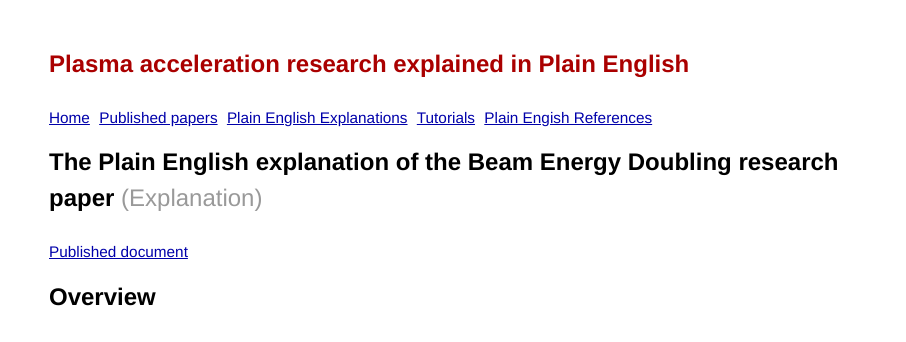
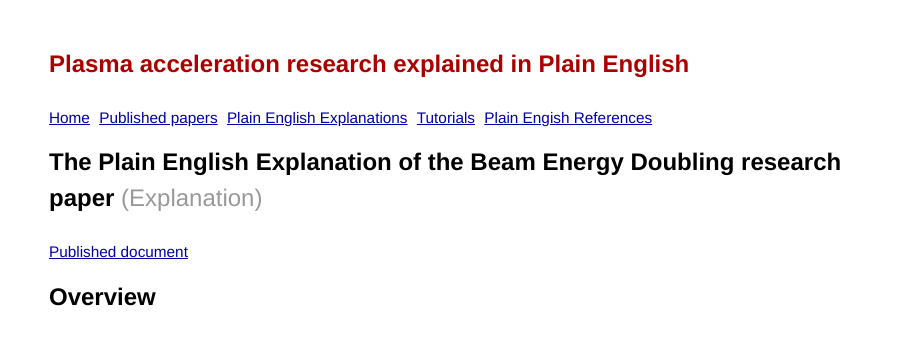
Before and after one commit to grbfacet/facet, a Jekyll site: the page built from energy-doubling-explained.md, in a window 1280 px wide and 900 px high. Shown: the top 342 px of the window, without its empty margins (176-1082 px from the left). Built offline with Jekyll 4.4.1, drawn with Linux system fonts in a browser that asks for light colours.

```diff
--- a/energy-doubling-explained.md
+++ b/energy-doubling-explained.md
@@ -1,6 +1,6 @@
 ---
 layout: default
-title: The Plain English explanation of the Beam Energy Doubling research paper
+title: The Plain English Explanation of the Beam Energy Doubling research paper
 pagetype: explanation
 original: energy-doubling-slacpub.html
 ---
```
